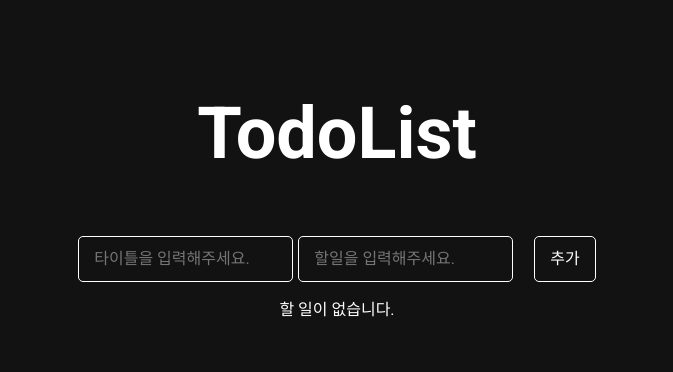
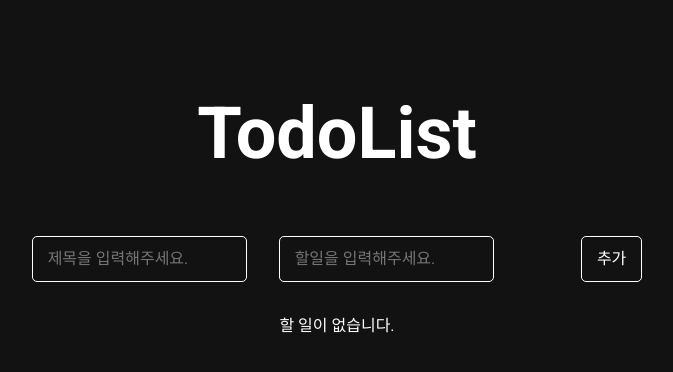
Before and after one commit to hyeokii/Nuxt-practice, a Nuxt app: page /todo in a window 1280 px wide. Shown: the top 372 px of the page, without its empty margins (303-976 px from the left). Built offline with nearby package versions, Linux system fonts and the light colour scheme; data requests are answered from the project's data file.

Commit message:
style: input 간격 수정

```diff
--- a/components/AddTodo.vue
+++ b/components/AddTodo.vue
@@ -1,10 +1,11 @@
 <template>
   <div class="addTodoBox">
+    <div>
       <input
         class="titleInput"
         type="text"
         v-model="titleValue"
-      placeholder="타이틀을 입력해주세요."
+        placeholder="제목을 입력해주세요."
         @keyup.enter="addTodo"
       />
       <input
@@ -14,6 +15,7 @@
         placeholder="할일을 입력해주세요."
         @keyup.enter="addTodo"
       />
+    </div>
     <button class="btn addBtn" @click="addTodo">추가</button>
   </div>
 </template>
@@ -53,7 +55,7 @@ export default {
         } else if (this.inputValue.length === 0) {
           alert("할일을 입력해주세요!");
         } else {
-          alert("타이틀을 입력해주세요!");
+          alert("제목을 입력해주세요!");
         }
       } catch (err) {
         console.log("err", err);
@@ -67,6 +69,11 @@ export default {
 .addTodoBox {
   margin-top: 3rem;
   margin-bottom: 1rem;
+  width: 650px;
+  display: flex;
+  align-items: center;
+  justify-content: space-around;
+  padding-bottom: 1rem;
 }
 
 .addInput,
@@ -76,6 +83,7 @@ export default {
   margin-right: 5px;
   padding: 10px 15px;
   color: white;
+  margin-right: 2rem;
 }
 
 .btn {
--- a/data/todo-list.json
+++ b/data/todo-list.json
@@ -29,6 +29,16 @@
       "status": "1",
       "createdDtm": "2024-04-17T06:07:13.306Z",
       "updatedDtm": "2024-04-17T06:07:13.306Z"
+    },
+    {
+      "id": "94c8",
+      "loginId": "ccomo07071",
+      "userNm": "김지은",
+      "title": "제목",
+      "contents": "할일",
+      "status": "1",
+      "createdDtm": "2024-04-17T06:35:48.997Z",
+      "updatedDtm": "2024-04-17T06:35:48.997Z"
     }
   ],
   "currentUser": {
--- a/pages/todo/_id.vue
+++ b/pages/todo/_id.vue
@@ -81,7 +81,7 @@ export default {
         } else if (this.editContents.length === 0) {
           alert("할일을 입력해주세요!");
         } else {
-          alert("타이틀 내용을 입력해주세요.");
+          alert("제목을 입력해주세요.");
         }
       } catch (err) {
         console.log("err", err);
```
Lines whose indentation alone changed are shown as unchanged.
